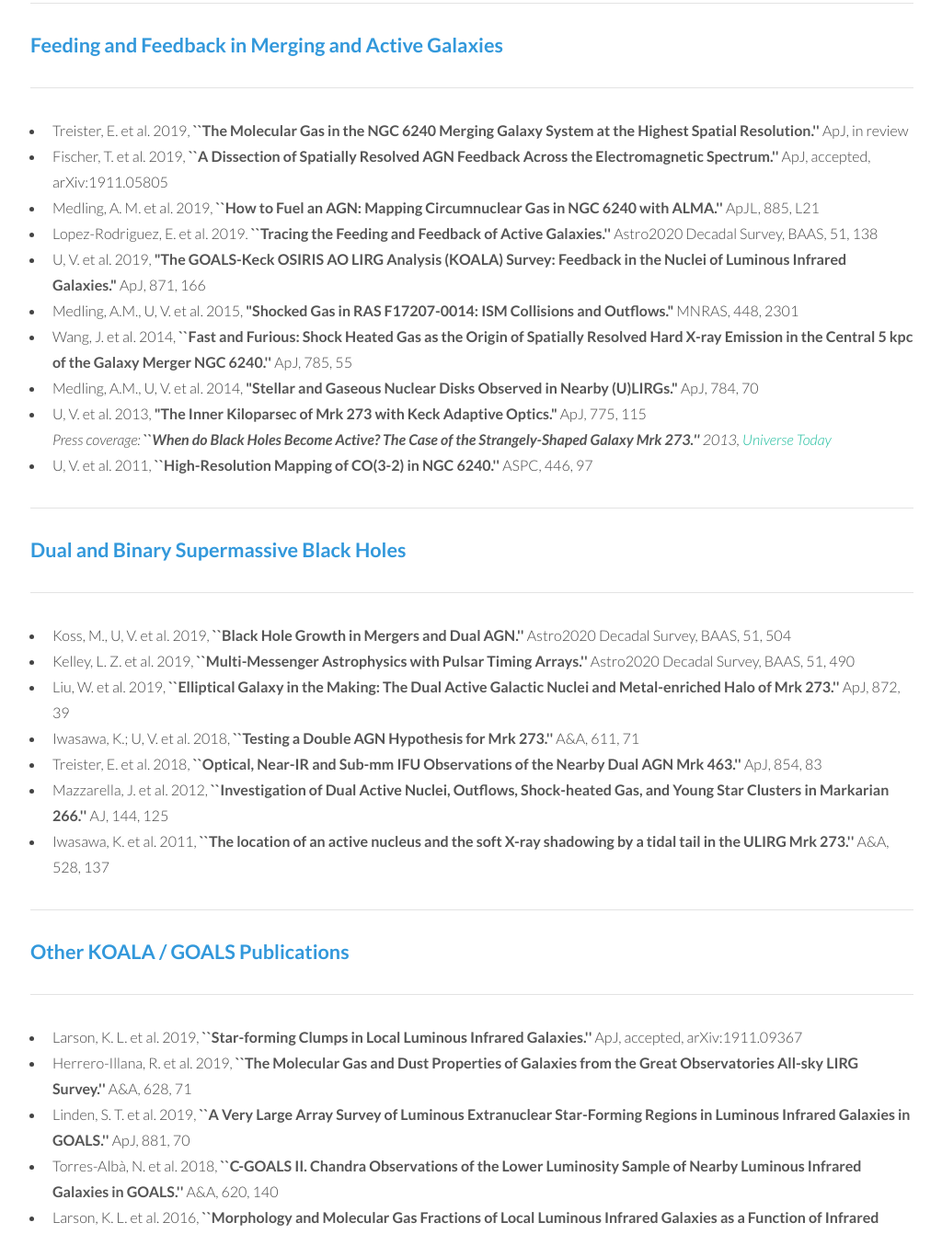
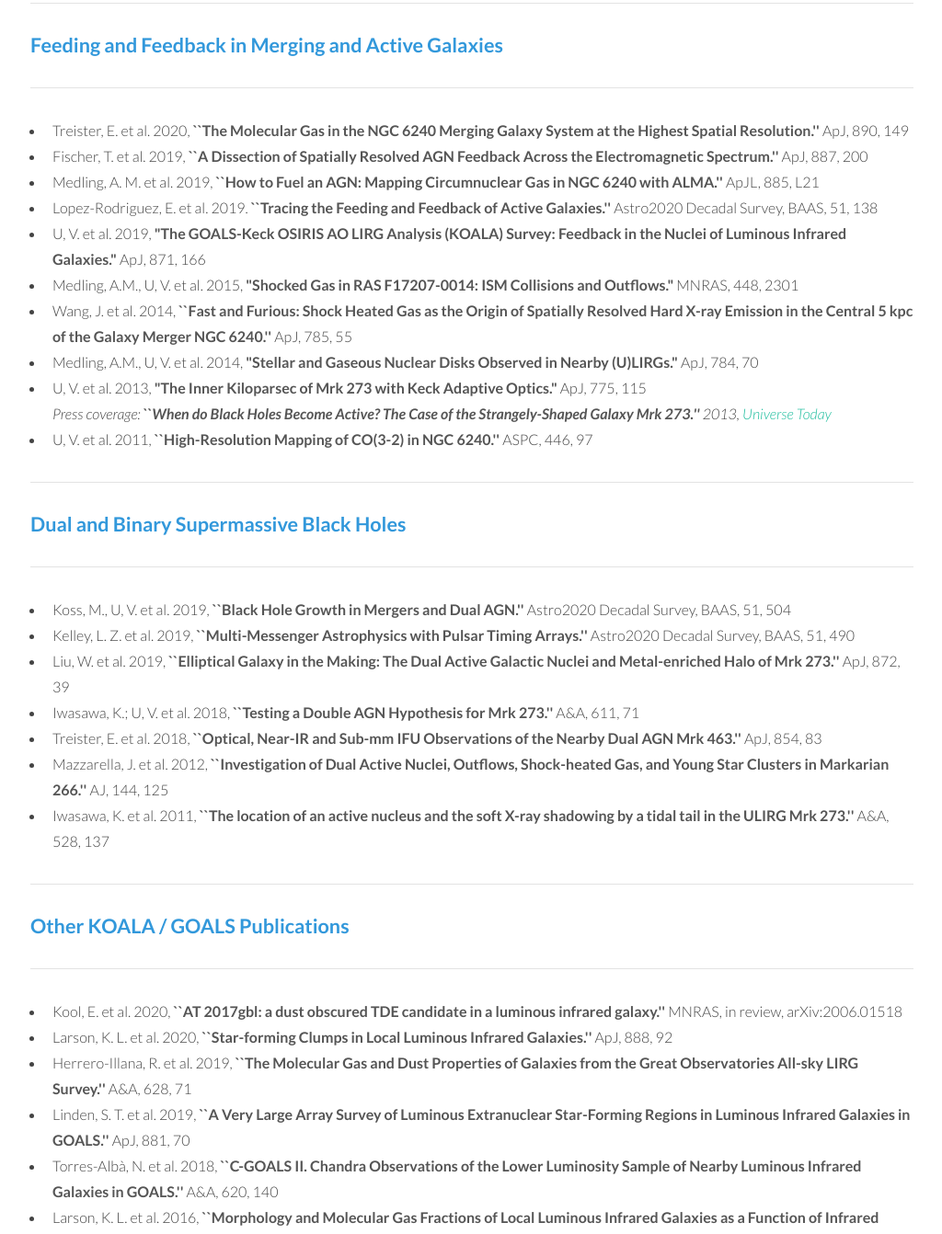
Before and after one commit to vivian-u/vivian-u.github.io, a plain HTML site: page research/pub.html in a window 1280 px wide. Shown: the part 272-1614 px from the top of the page at 92% size, without its empty margins (127-1151 px from the left). Drawn offline with Linux system fonts and the light colour scheme.

Commit message:
Updated position, CV, research, pub, outreach, group

```diff
--- a/research/pub.html
+++ b/research/pub.html
@@ -39,9 +39,9 @@
 				  <hr> <h3> <a href="research.html#one"><font color="#3298db">Feeding and Feedback in Merging and Active Galaxies</font></a> </h3>  <hr>
 				  <ul>
 				    <!--li>U, V. et al. <b>``The Genesis of a Molecular Outflow.''</b> 2020, in prep.</li-->
-				    <li>Treister, E. et al. 2019, <b>``The Molecular Gas in the NGC 6240 Merging Galaxy System at the Highest Spatial Resolution.''</b> ApJ, in review </li>
+				    <li>Treister, E. et al. 2020, <b>``The Molecular Gas in the NGC 6240 Merging Galaxy System at the Highest Spatial Resolution.''</b> ApJ, 890, 149</li>
   <li>Fischer, T. et al. 2019, <b>``A Dissection of Spatially Resolved AGN
-  Feedback Across the Electromagnetic Spectrum.''</b> ApJ, accepted, arXiv:1911.05805</li>
+  Feedback Across the Electromagnetic Spectrum.''</b> ApJ, 887, 200</li>
   <li>Medling, A. M. et al. 2019, <b>``How to Fuel an AGN: Mapping Circumnuclear Gas in NGC 6240 with ALMA.''</b> ApJL, 885, L21</li>
   <li>Lopez-Rodriguez, E. et al. 2019. <b>``Tracing the Feeding and Feedback of Active Galaxies.''</b> Astro2020 Decadal Survey, BAAS, 51, 138 </li>
   <li>U, V. et al. 2019, <b>"The GOALS-Keck OSIRIS AO LIRG Analysis (KOALA) Survey: Feedback in the Nuclei of Luminous Infrared Galaxies."</b> ApJ, 871, 166</li>
@@ -68,7 +68,8 @@
 				  <article id="goals">
 				  <hr> <h3> <a href="research.html#two"><font color="#3298db">Other KOALA / GOALS Publications</font></a> </h3>  <hr>
 				  <ul>
-				    <li>Larson, K. L. et al. 2019, <b>``Star-forming Clumps in Local Luminous Infrared Galaxies.''</b> ApJ, accepted, arXiv:1911.09367</li>
+				    <li>Kool, E. et al. 2020, <b>``AT 2017gbl: a dust obscured TDE candidate in a luminous infrared galaxy.''</b> MNRAS, in review, arXiv:2006.01518</li>
+				    <li>Larson, K. L. et al. 2020, <b>``Star-forming Clumps in Local Luminous Infrared Galaxies.''</b> ApJ, 888, 92</li>
 				    <li>Herrero-Illana, R. et al. 2019, <b>``The Molecular Gas and Dust Properties of Galaxies from the Great Observatories All-sky LIRG
 Survey.'' </b> A&A, 628, 71</li>
 				    <li>Linden, S. T. et al. 2019, <b>``A Very Large Array Survey of Luminous Extranuclear Star-Forming Regions in Luminous Infrared Galaxies in GOALS.''</b> ApJ, 881, 70</li>
```
Also changed, not shown: img/headshot_akshay.jpg (added), img/headshot_ansh.jpg (added), img/headshot_bailey.jpg (added), img/slider/lps.jpg (added), 1 other file.
